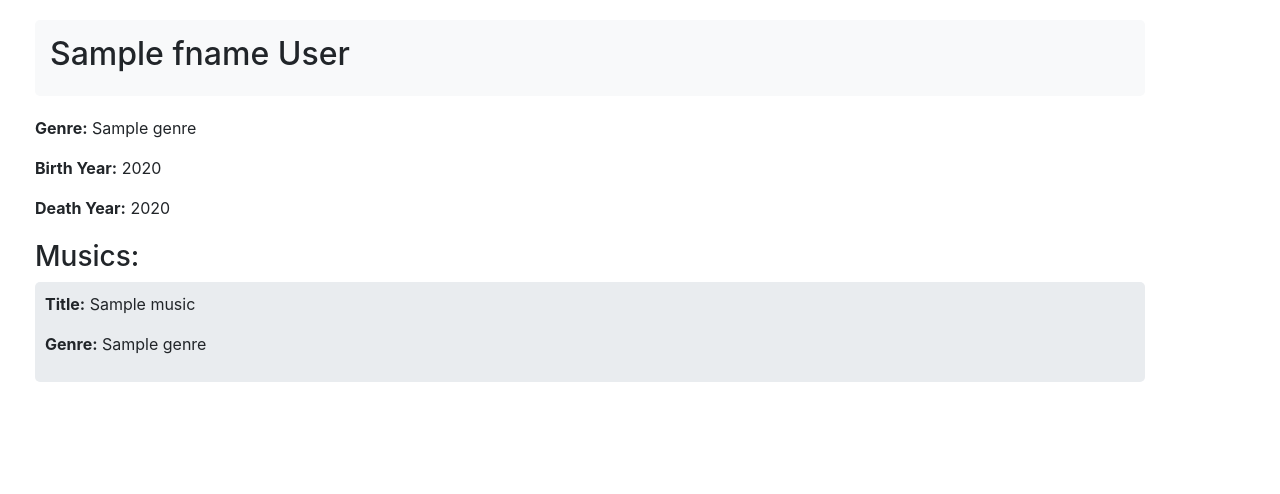
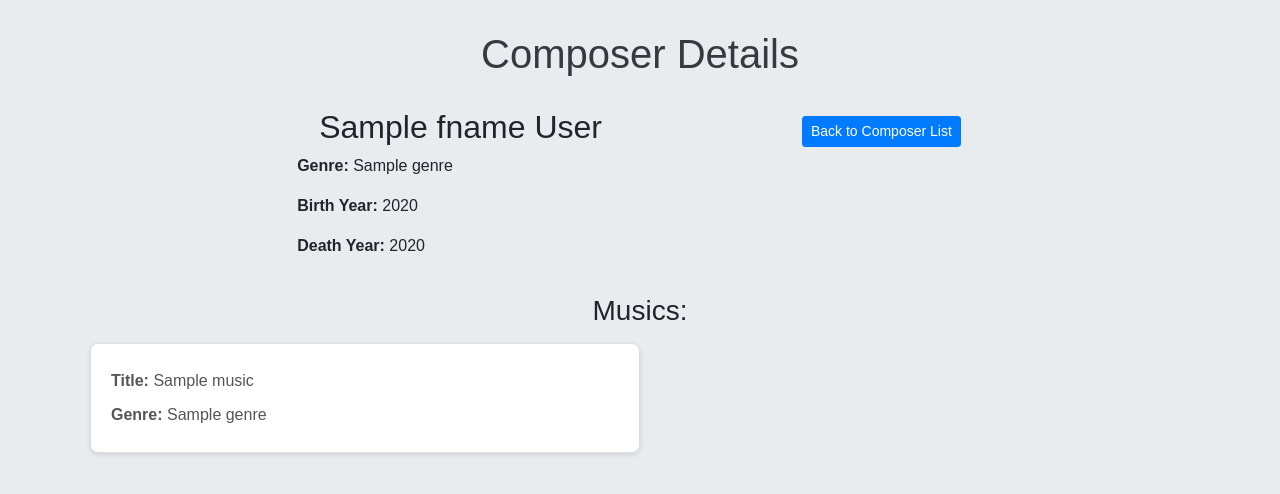
Before and after one commit to monteiroo21/BD, a Flask app: template projeto/project_code/code/bd-project/templates/composer_details.html in a window 1280 px wide. Shown: the top 494 px of the page. Run offline with Flask 3, Linux system fonts and the light colour scheme; the template is opened without the code that fills it: most values are stand-ins (such as "Sample title", 1, 10 or a date in 2020); some libraries are stand-ins or nearby versions.

Commit message:
composer details

```diff
--- a/projeto/project_code/code/bd-project/templates/composer_details.html
+++ b/projeto/project_code/code/bd-project/templates/composer_details.html
@@ -5,41 +5,102 @@
     <meta charset="UTF-8">
     <meta name="viewport" content="width=device-width, initial-scale=1.0">
     <title>Composer Details</title>
-    <link rel="stylesheet" href="https://maxcdn.bootstrapcdn.com/bootstrap/4.5.2/css/bootstrap.min.css">
+    <link rel="stylesheet" href="https://cdnjs.cloudflare.com/ajax/libs/font-awesome/5.15.3/css/all.min.css">
+    <link rel="stylesheet" href="https://stackpath.bootstrapcdn.com/bootstrap/4.3.1/css/bootstrap.min.css">
     <style>
-        .composer-details {
-            margin: 20px;
+        body {
+            font-family: Arial, sans-serif;
+            background-color: #e9ecef;
+            margin: 0;
+            padding: 0;
+            display: flex;
+            flex-direction: column;
+            align-items: center;
         }
 
-        .composer-header {
-            background-color: #f8f9fa;
-            padding: 15px;
-            border-radius: 5px;
+        .container {
+            display: flex;
+            flex-direction: column;
+            align-items: center;
+            padding: 20px;
+            width: 100%;
+        }
+
+        h1 {
+            color: #343a40;
+        }
+
+        .card {
+            background-color: #fff;
+            border: 1px solid #ddd;
+            border-radius: 8px;
+            padding: 20px;
+            box-shadow: 0 2px 5px rgba(0, 0, 0, 0.1);
+            width: 50%;
+            box-sizing: border-box;
+            transition: box-shadow 0.3s ease;
+            margin-bottom: 20px;
+            position: relative;
+        }
+
+        .card:hover {
+            box-shadow: 0 4px 10px rgba(0, 0, 0, 0.15);
+        }
+
+        .card h2 {
+            margin: 0 0 10px;
+            font-size: 20px;
+        }
+
+        .card p {
+            margin: 5px 0;
+            color: #555;
+        }
+
+        .details-button {
+            padding: 8px 12px;
+            font-size: 14px;
+            color: #fff;
+            background-color: #6c757d;
+            border: none;
+            border-radius: 4px;
+            cursor: pointer;
+            transition: background-color 0.3s ease;
+        }
+
+        .details-button:hover {
+            background-color: #5a6268;
+        }
+
+        .delete-button {
+            padding: 6px 10px;
+            font-size: 14px;
+            color: #fff;
+            background-color: #dc3545;
+            border: none;
+            border-radius: 4px;
+            cursor: pointer;
+            transition: background-color 0.3s ease;
+        }
+
+        .delete-button:hover {
+            background-color: #c82333;
         }
 
         .composer-info {
-            margin-top: 20px;
-        }
-
-        .musics-list {
-            margin-top: 20px;
-        }
-
-        .music-item {
-            background-color: #e9ecef;
-            padding: 10px;
-            border-radius: 5px;
-            margin-bottom: 10px;
+            margin-left: -530px;
+            /* Ajuste a margem para a esquerda */
         }
     </style>
 </head>
 
 <body>
-
-    <div class="container composer-details">
+    <div class="container">
+        <h1 style="margin-top: 10px; margin-bottom: 30px;">Composer Details</h1>
         {% if composer %}
-        <div class="composer-header">
-            <h2>{{ composer.Fname }} {{ composer.Lname }}</h2>
+        <div class="d-flex justify-content-between align-items-center">
+            <h2 style="margin-right: 200px;">{{ composer.Fname }} {{ composer.Lname }}</h2>
+            <a href="{{ url_for('base') }}" class="btn btn-primary btn-sm ml-auto">Back to Composer List</a>
         </div>
         <div class="composer-info">
             <p><strong>Genre:</strong> {{ composer.genre }}</p>
@@ -48,16 +109,14 @@
         </div>
 
         {% if composer.musics %}
-        <div class="musics-list">
-            <h3>Musics:</h3>
-            <div class="w-100">
-                {% for title, genre in composer.musics.items() %}
-                <div class="music-item">
-                    <p><strong>Title:</strong> {{ title }}</p>
-                    <p><strong>Genre:</strong> {{ genre }}</p>
-                </div>
-                {% endfor %}
+        <h3 style="margin-top: 20px; margin-bottom: 15px;">Musics:</h3>
+        <div class="w-100">
+            {% for title, genre in composer.musics.items() %}
+            <div class="card music-item">
+                <p><strong>Title:</strong> {{ title }}</p>
+                <p><strong>Genre:</strong> {{ genre }}</p>
             </div>
+            {% endfor %}
         </div>
         {% else %}
         <p>No musics found for this composer.</p>
```
